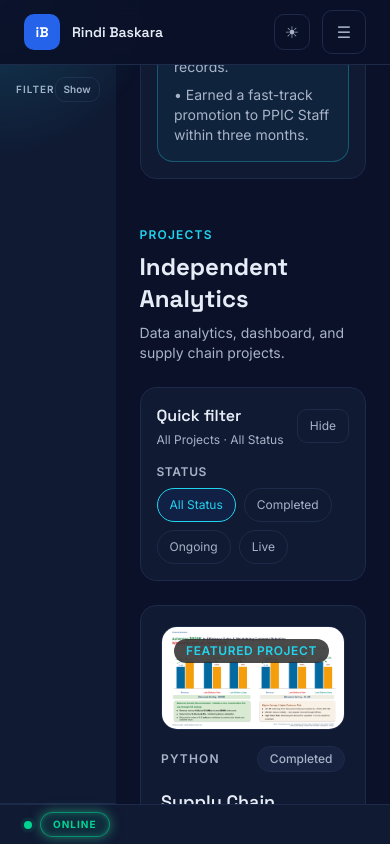
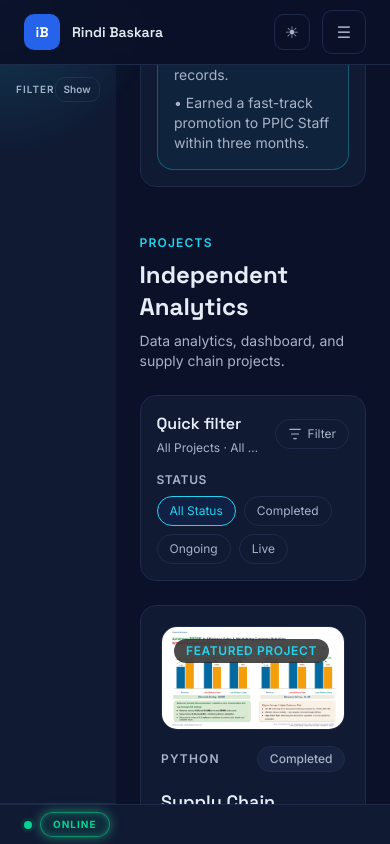
Before and after one commit to rdbaskara/rdbaskara.github.io, a Next.js app: page / in a window 390 px wide. Both pictures are taken after a click on the button "Filter". Built offline with nearby package versions, Linux system fonts and the light colour scheme.

Commit message:
Use compact filter button in mobile projects section

```diff
--- a/components/workspace/ProjectsSection.tsx
+++ b/components/workspace/ProjectsSection.tsx
@@ -46,12 +46,12 @@ export default function ProjectsSection({
       <Reveal delay={100}>
         <div className="mb-6 rounded-lg border border-border bg-surface p-4 md:p-6">
           <div className="flex items-center justify-between gap-3">
-            <div>
+            <div className="min-w-0">
               <h2 className="font-display text-base font-semibold text-text-primary md:text-lg">
                 Quick filter
               </h2>
 
-              <p className="mt-1 text-xs text-text-secondary md:text-sm">
+              <p className="mt-1 truncate text-xs text-text-secondary md:text-sm">
                 {activeCategory} · {activeStatus}
               </p>
             </div>
@@ -59,13 +59,31 @@ export default function ProjectsSection({
             <button
               type="button"
               onClick={() => setIsFilterOpen(!isFilterOpen)}
-              className="rounded-md border border-border px-3 py-2 text-xs text-text-secondary transition-colors hover:border-cyan hover:text-cyan md:hidden"
+              aria-expanded={isFilterOpen}
+              aria-controls="project-filters"
+              className="inline-flex shrink-0 items-center gap-1.5 rounded-full border border-border px-3 py-1.5 text-xs text-text-secondary transition-colors hover:border-cyan hover:text-cyan md:hidden"
             >
-              {isFilterOpen ? "Hide" : "Filter"}
+              <svg
+                xmlns="http://www.w3.org/2000/svg"
+                className="h-3.5 w-3.5"
+                fill="none"
+                viewBox="0 0 24 24"
+                stroke="currentColor"
+                strokeWidth={2}
+              >
+                <path
+                  strokeLinecap="round"
+                  strokeLinejoin="round"
+                  d="M3 4h18M6 12h12M10 20h4"
+                />
+              </svg>
+
+              Filter
             </button>
           </div>
 
           <div
+            id="project-filters"
             className={`mt-4 space-y-4 ${
               isFilterOpen ? "block" : "hidden"
             } md:block`}
@@ -81,7 +99,7 @@ export default function ProjectsSection({
                     key={status}
                     type="button"
                     onClick={() => setActiveStatus(status)}
-                    className={`rounded-full border px-3 py-2 text-xs transition-colors duration-200 md:px-4 md:text-sm ${
+                    className={`rounded-full border px-3 py-1.5 text-xs transition-colors duration-200 md:px-4 md:py-2 md:text-sm ${
                       activeStatus === status
                         ? "border-cyan bg-primary/10 text-cyan"
                         : "border-border text-text-secondary hover:border-cyan hover:text-cyan"
@@ -97,7 +115,7 @@ export default function ProjectsSection({
       </Reveal>
 
       <Reveal delay={200}>
-        <div className="grid gap-4 md:grid-cols-2 md:gap-6 lg:gap-8">
+        <div className="grid grid-cols-1 gap-4 md:grid-cols-2 md:gap-6 lg:gap-8">
           {filteredProjects.length === 0 && (
             <div className="rounded-lg border border-dashed border-border bg-surface-muted p-8 text-center md:col-span-2">
               <p className="font-display text-lg font-semibold text-text-primary">
```
